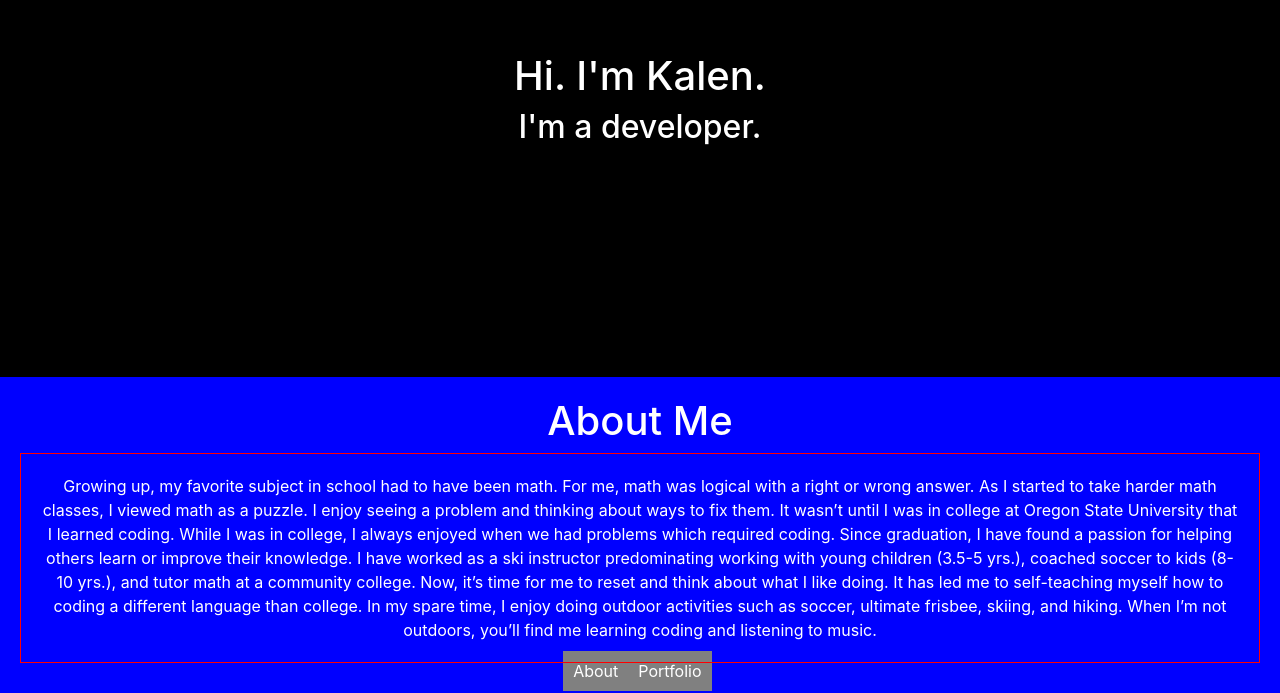
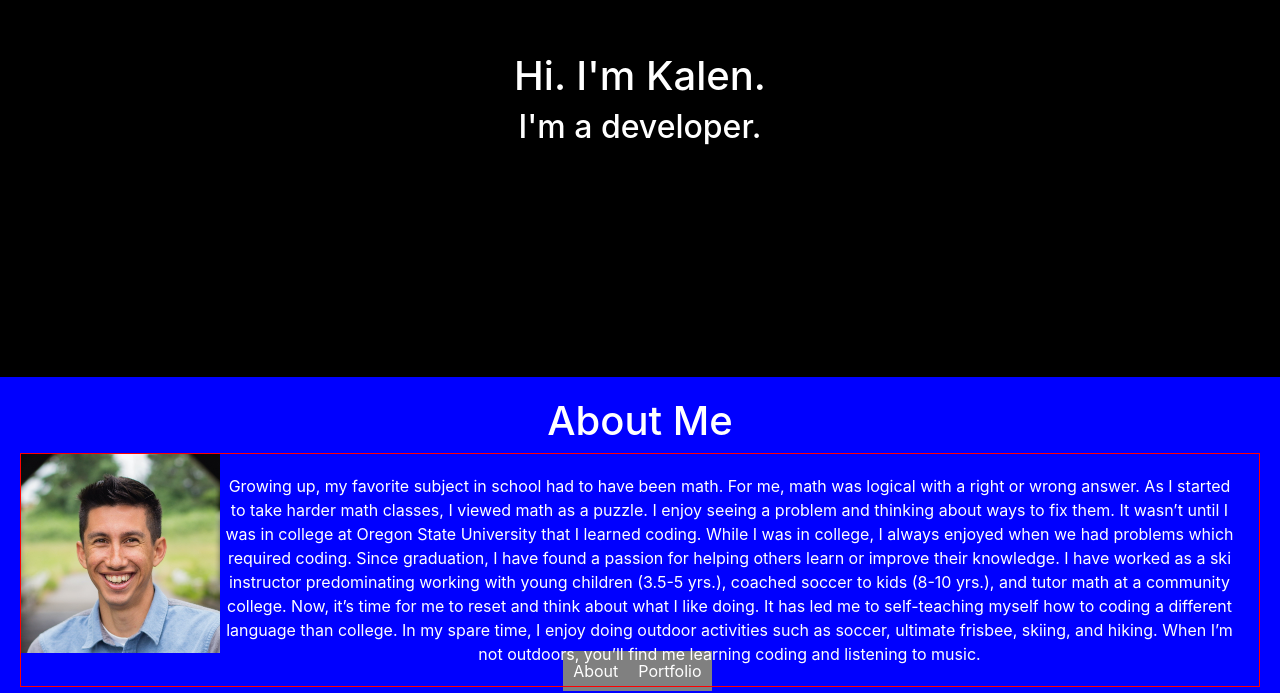
Before and after one commit to kpegeder/react-profile, a React (Create React App) app: page / in a window 1280 px wide. Shown: the part 123-816 px from the top of the page. Built offline with nearby package versions, Linux system fonts and the light colour scheme.

Commit message:
add photo

```diff
--- a/src/App.js
+++ b/src/App.js
@@ -2,14 +2,12 @@ import React from "react";
 import { BrowserRouter as Router, Route, Switch } from "react-router-dom";
 import Home from "./pages/Home";
 import Portfolio from "./pages/Portfolio";
-// import Nav from "./components/Nav";
 import "./App.css";
 
 function App() {
   return (
     <Router>
       <div>
-        {/* <Nav /> */}
         <Switch>
           <Route exact path="/" component={Home} />
           <Route exact path="/portfolio" component={Portfolio} />
--- a/src/components/About/index.js
+++ b/src/components/About/index.js
@@ -1,5 +1,6 @@
 import React from "react";
 import "./style.css";
+import Portrait from "../../assets/images/portrait.jpeg";
 
 function About() {
   return (
@@ -7,6 +8,11 @@ function About() {
       <div className="about-section">
         <div className="about">
           <h1>About Me</h1>
+          <img
+            src={Portrait}
+            className="d-block bio-image"
+            alt="Kalen's head shot outside"
+          />
           <p className="about-me">
             Growing up, my favorite subject in school had to have been math. For
             me, math was logical with a right or wrong answer. As I started to
--- a/src/components/About/style.css
+++ b/src/components/About/style.css
@@ -18,3 +18,9 @@
   position: relative;
   border: red 1px solid;
 }
+
+/* Center Porta */
+.bio-image {
+  width: 200px;
+  float: left;
+}
```
